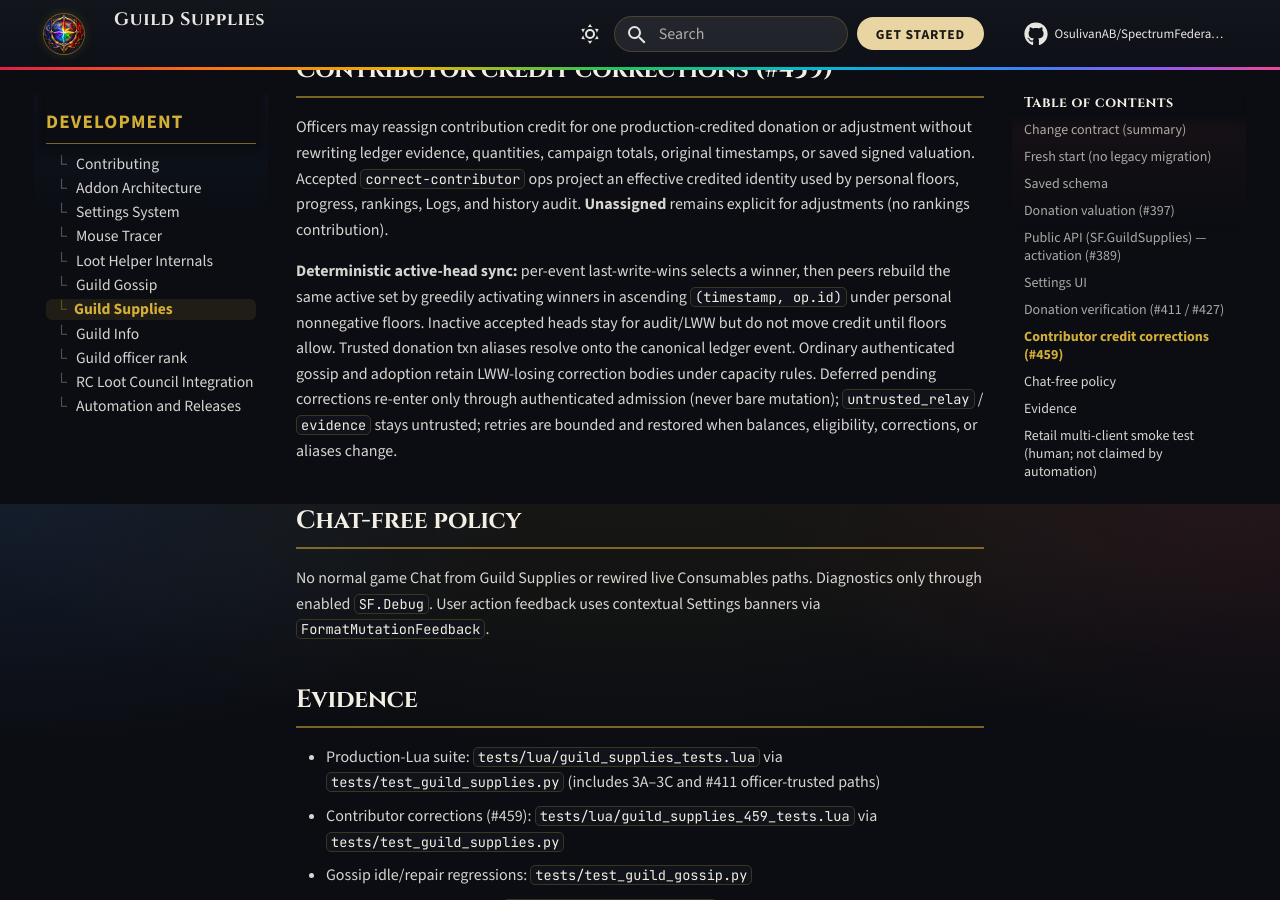
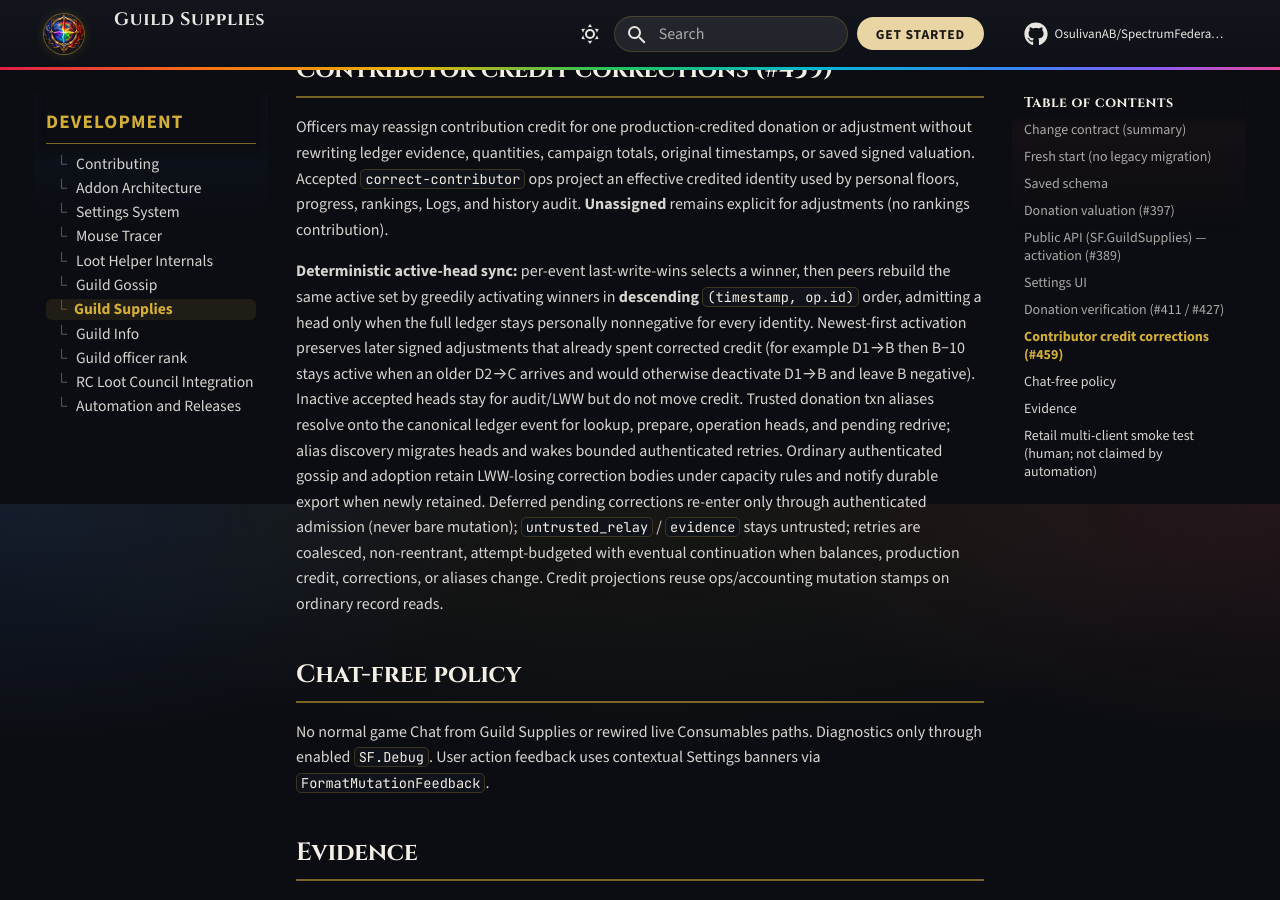
Before and after one commit to OsulivanAB/SpectrumFederation, an MkDocs documentation site: the page built from docs/development/guild-supplies/index.md, in a window 1280 px wide and 900 px high, scrolled down 6696 px. Built offline with MkDocs 1.6.1 and Material for MkDocs 9.7.7, drawn with Linux system fonts in a browser that asks for light colours; comment, search, counter and statistics services are not loaded.

Commit message:
Repair #459 correction dependency policy, sync lifecycle, and Logs confirm.
Settle newest-first floor-aware activation so later signed adjustments keep
corrected credit nonnegative, finish alias/credit wakes with canonical heads
and export notify, bind Confirm to a captured payload, and stamp-cache
projection reads. Add admission/gossip/Confirm behavioral regressions.

Co-authored-by: Anthony <OsulivanAB@users.noreply.github.com>

```diff
--- a/docs/development/guild-supplies/index.md
+++ b/docs/development/guild-supplies/index.md
@@ -125,7 +125,7 @@ Accepted officer-trusted rows sync through the existing Guild Gossip ledger expo
 
 Officers may reassign contribution credit for one production-credited donation or adjustment without rewriting ledger evidence, quantities, campaign totals, original timestamps, or saved signed valuation. Accepted `correct-contributor` ops project an effective credited identity used by personal floors, progress, rankings, Logs, and history audit. **Unassigned** remains explicit for adjustments (no rankings contribution).
 
-**Deterministic active-head sync:** per-event last-write-wins selects a winner, then peers rebuild the same active set by greedily activating winners in ascending `(timestamp, op.id)` under personal nonnegative floors. Inactive accepted heads stay for audit/LWW but do not move credit until floors allow. Trusted donation txn aliases resolve onto the canonical ledger event. Ordinary authenticated gossip and adoption retain LWW-losing correction bodies under capacity rules. Deferred pending corrections re-enter only through authenticated admission (never bare mutation); `untrusted_relay` / `evidence` stays untrusted; retries are bounded and restored when balances, eligibility, corrections, or aliases change.
+**Deterministic active-head sync:** per-event last-write-wins selects a winner, then peers rebuild the same active set by greedily activating winners in **descending** `(timestamp, op.id)` order, admitting a head only when the full ledger stays personally nonnegative for every identity. Newest-first activation preserves later signed adjustments that already spent corrected credit (for example D1→B then B−10 stays active when an older D2→C arrives and would otherwise deactivate D1→B and leave B negative). Inactive accepted heads stay for audit/LWW but do not move credit. Trusted donation txn aliases resolve onto the canonical ledger event for lookup, prepare, operation heads, and pending redrive; alias discovery migrates heads and wakes bounded authenticated retries. Ordinary authenticated gossip and adoption retain LWW-losing correction bodies under capacity rules and notify durable export when newly retained. Deferred pending corrections re-enter only through authenticated admission (never bare mutation); `untrusted_relay` / `evidence` stays untrusted; retries are coalesced, non-reentrant, attempt-budgeted with eventual continuation when balances, production credit, corrections, or aliases change. Credit projections reuse ops/accounting mutation stamps on ordinary record reads.
 
 ## Chat-free policy
 
```
Also changed, not shown: 6 other files.
